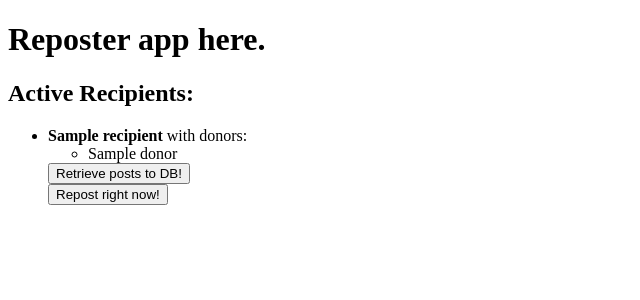
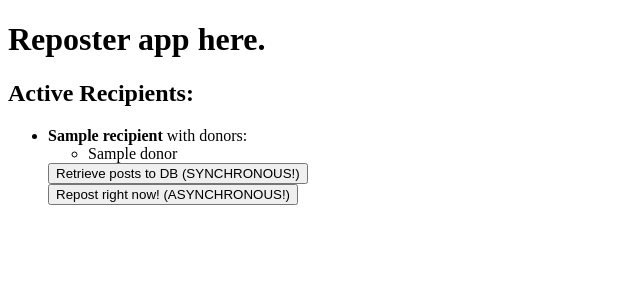
Before and after one commit to sa-ivannikov/content-borrower, a Django app: page / in a window 1280 px wide. Shown: the top 300 px of the page, without its empty margins (0-640 px from the left). Run offline with Django 3.2, Linux system fonts and the light colour scheme; tables that the repository leaves empty hold one stand-in row (values such as "Sample post"); parts of the project's set-up code (start-up, migrations or seed data) failed here and were passed over.

Commit message:
Added sync/async button labels to view

```diff
--- a/posts/templates/posts/home.html
+++ b/posts/templates/posts/home.html
@@ -15,10 +15,10 @@
             </ul>
         </li>
         <form action="store/{{ recipient.id }}" method="post"> {% csrf_token %}
-            <input type="submit" name="store" value="Retrieve posts to DB!" />
+            <input type="submit" name="store" value="Retrieve posts to DB (SYNCHRONOUS!)" />
         </form>
         <form action="repost/{{ recipient.id }}" method="post"> {% csrf_token %}
-            <input type="submit" name="rep_now" value="Repost right now!" />
+            <input type="submit" name="rep_now" value="Repost right now! (ASYNCHRONOUS!)" />
         </form>
 
         {% endfor %}
```
